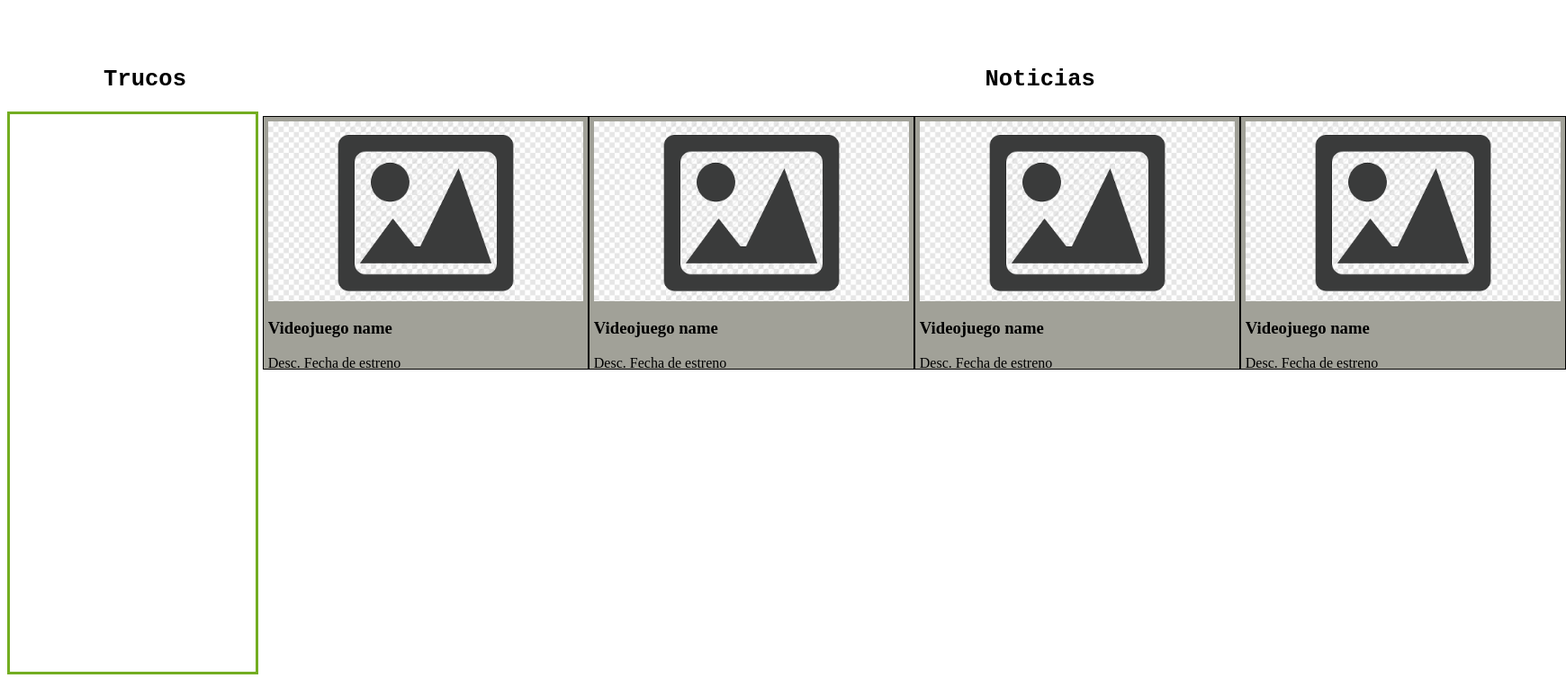
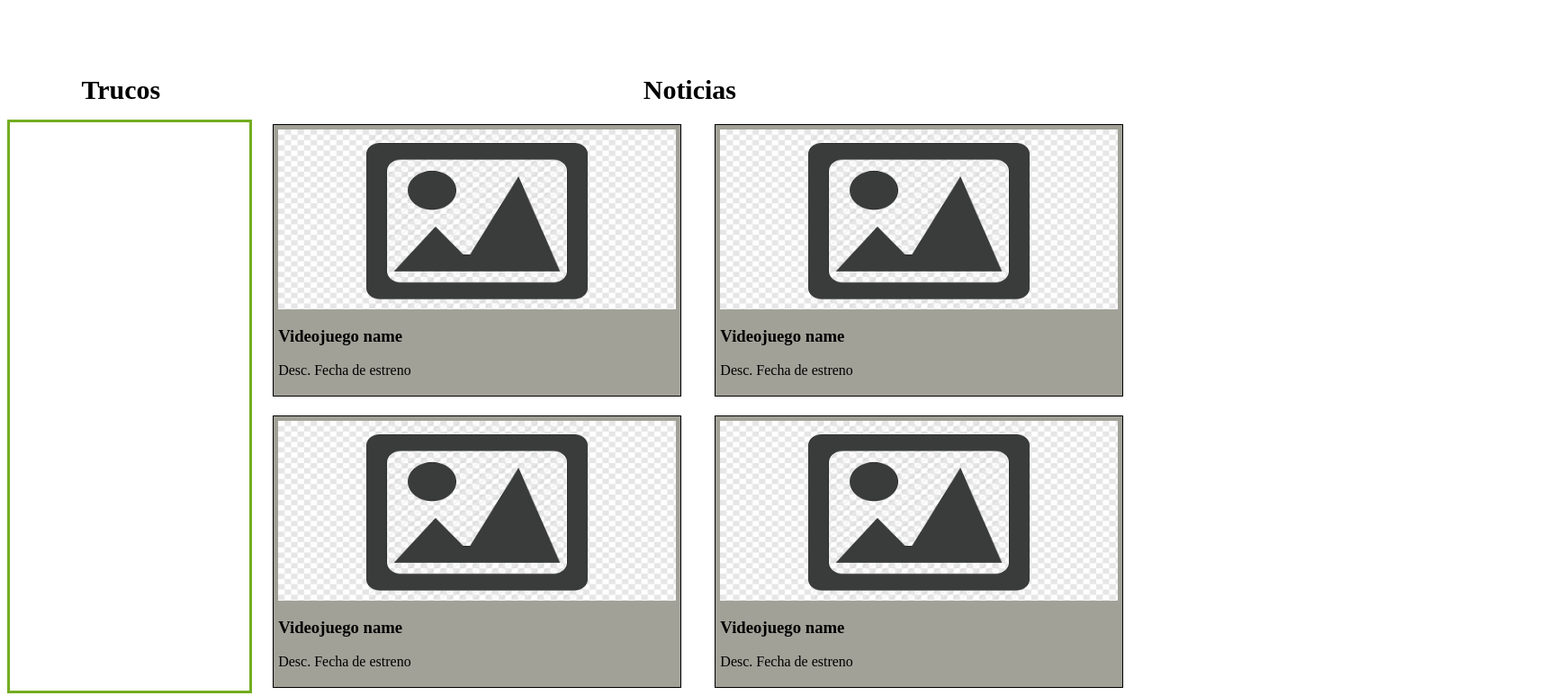
Before and after one commit to PoMaRo45/Videogames-Web, a plain HTML site: page index.html in a window 1280 px wide. Shown: the part 836-1610 px from the top of the page at 90% size, 1740 px wide, since content can reach past the window. Before the commit the page ends 1586 px from the top, so only its background shows below. Drawn offline with Linux system fonts and the light colour scheme.

Commit message:
segunda classe

```diff
--- a/index.html
+++ b/index.html
@@ -4,10 +4,10 @@
             width: 20%;
             border: 3px solid #73AD21;
             padding: 10px;
-            height: 100%;
+            height: 85%;
         }
         .bloque{
-            width: 55%;
+            width: 45%;
             height: 45%;
             padding: 5px;
             border: 1px solid rgb(0, 0, 0);
@@ -15,14 +15,39 @@
         }
         .noticias {
             display: flex;
-            width: 60%;
-            height: 100%;
+            width: 80%;
+            height: 90%;
             padding: 5px;
+            justify-content:space-around;
+            flex-wrap:wrap ;
         }
-        .grande{
+        .caja_grande{
+            display: block;
+            width: 100%;
+            height:800px;
+        }
+        .centrado{
+            text-align: center;
+            font-size: 30px;
+            font-weight: bolder;
+        }
+        .titulo_trucos {
+            width:20% ;
+            height:95% ;
+        }
+        .titulo_noticias {
+            width:80% ;
+            height:95% ;
+        }
+        .titulos{
+            display:flex ;
+            width: 100%;
+            height:10% ;
+        }
+        .trucos_noticias{
             display: flex;
-            width: 100%;
-            height:600;
+            width:100% ;
+            height:90% ;
         }
     </style>
     <head>
@@ -108,33 +133,40 @@
         </section>
         <section>
             <br><br><br>
-            <pre style="font-size:17px" ><h1>       Trucos                                                          Noticias</h1></pre>
-            <div class="grande">
-                <div class="esquerra"></div>
+            <div class="caja_grande">
+                <div class="titulos">
+                    <div class="titulo_trucos"><p class="centrado"> Trucos</p></div>
+                    <div class="titulo_noticias"><p class="centrado"> Noticias</p></div>
+                </div>
+                <div class="trucos_noticias">
+                    <div class="esquerra">
+                    </div>
                     <div class="noticias">
                         <div class="bloque">
-                        <img src="img.png" alt="Videoojuego 1" width="350" height="200" >
+                            <img src="img.png" alt="Videoojuego 1" width="100%" height="200" >
                             <h3>Videojuego name</h3>
                             <p>Desc. Fecha de estreno</p>
                         </div>
                         <div class="bloque">
-                        <img src="img.png" alt="Videoojuego 1" width="350" height="200" >
+                            <img src="img.png" alt="Videoojuego 1" width="100%" height="200" >
                             <h3>Videojuego name</h3>
                             <p>Desc. Fecha de estreno</p>
                         </div>
                         <div class="bloque" >
-                        <img src="img.png" alt="Videoojuego 1" width="350" height="200" >
+                            <img src="img.png" alt="Videoojuego 1" width="100%" height="200" >
                             <h3>Videojuego name</h3>
                             <p>Desc. Fecha de estreno</p>
                         </div>
                         <div class="bloque">
-                        <img src="img.png" alt="Videoojuego 1" width="350" height="200" >
+                            <img src="img.png" alt="Videoojuego 1" width="100%" height="200" >
                             <h3>Videojuego name</h3>
                             <p>Desc. Fecha de estreno</p>
                         </div>
                     </div>
                 </div>
+            </div>
             <br>
         </section>
+        <section></section>
     </body>
 </html>
```
Lines whose indentation alone changed are shown as unchanged.
